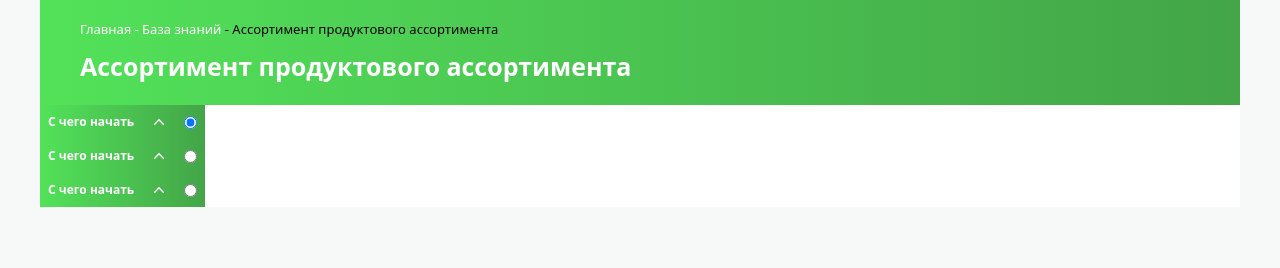
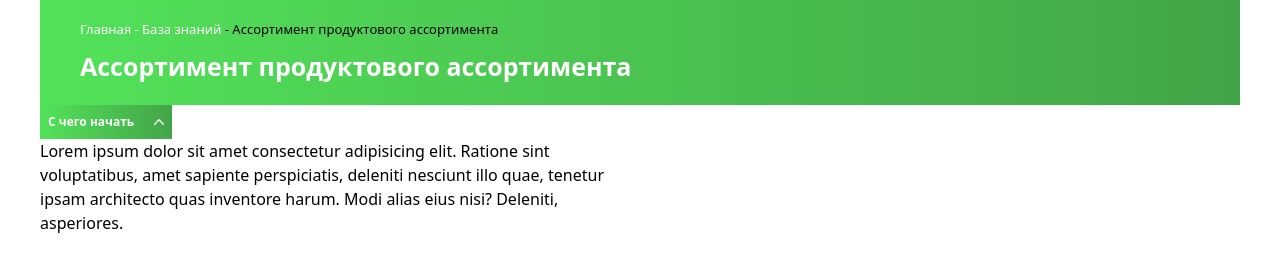
Before and after one commit to NigoraKenjayeva/rozn_Figma, a website: page public/article.html in a window 1280 px wide. Drawn offline with Linux system fonts and the light colour scheme.

Commit message:
accordion oxshamadi

```diff
--- a/js/script.js
+++ b/js/script.js
@@ -10,3 +10,13 @@ menuToggle.addEventListener('click', () => {
         mobileMenu.classList.add('-translate-x-full');
     }
 });
+
+
+// This codes is Accordions
+const faqs = document.querySelector('.faq');
+
+faqs.forEach(faq => {
+    faq.addEventListener('click', () => {
+        faq.classList.toggle('active');
+    });
+})
--- a/public/article.html
+++ b/public/article.html
@@ -1,37 +1,38 @@
 <!DOCTYPE html>
 <html lang="en">
+
 <head>
     <meta charset="UTF-8">
     <meta name="viewport" content="width=device-width, initial-scale=1.0">
     <title>Document</title>
     <link rel="stylesheet" href="../src/output.css">
+    <link rel="stylesheet" href="../src/accordion.css">
 </head>
-<body class="bg-[#F7F8F8]">
+
+<body class=" <!--bg-[#F7F8F8]--> ">
     <section class="bg-gradient-to-r from-[#52E259] to-[#43A548] max-w-[1200px] mx-auto">
-        <h4 class="text-white text-[13px] font-normal px-10 pt-5">Главная - База знаний <span class="text-black">- Ассортимент продуктового ассортимента </span></h4>
+        <h4 class="text-white text-[13px] font-normal px-10 pt-5">Главная - База знаний <span class="text-black">-
+                Ассортимент продуктового ассортимента </span></h4>
         <h2 class="text-white text-[25px] px-10 pb-5 pt-2 font-semibold">Ассортимент продуктового ассортимента</h2>
     </section>
     <section class="max-w-[1200px] mx-auto">
-        <div class="bg-white">
-            <div class="bg-gradient-to-r from-[#52e259] to-[#43A548] flex items-center gap-5 max-w-fit p-2">
-                <label for="first" class="text-[12px] text-white font-semibold">С чего начать</label>
+        <div class="bg-white faq">
+            <div class="question bg-gradient-to-r from-[#52e259] to-[#43A548] flex items-center gap-5 max-w-fit p-2">
+                <div class="text-[12px] text-white font-semibold">С чего начать</div>
                 <img src="../assets/svg/forward-top.svg" class="w-[10px]" alt="forward-top">
-                <input type="radio" name="accordion" id="first" checked>
             </div>
-            <div class="bg-gradient-to-r from-[#52e259] to-[#43A548] flex items-center gap-5 max-w-fit p-2">
-                <label for="second" class="text-[12px] text-white font-semibold">С чего начать</label>
-                <img src="../assets/svg/forward-top.svg" class="w-[10px]" alt="forward-top">
-                <input type="radio" name="accordion" id="second">
-            </div>
-            <div class="bg-gradient-to-r from-[#52e259] to-[#43A548] flex items-center gap-5 max-w-fit p-2">
-                <label for="third" class="text-[12px] text-white font-semibold">С чего начать</label>
-                <img src="../assets/svg/forward-top.svg" class="w-[10px]" alt="forward-top">
-                <input type="radio" name="accordion" id="third">
+            <div class="answer">
+                Lorem ipsum dolor sit amet consectetur adipisicing elit. Ratione sint voluptatibus, amet sapiente
+                perspiciatis, deleniti nesciunt illo quae, tenetur ipsam architecto quas inventore harum. Modi alias
+                eius nisi? Deleniti, asperiores.
             </div>
         </div>
         <div class="">
 
         </div>
     </section>
+
+    <script src="../js/script.js"></script>
 </body>
+
 </html>
--- a/src/accordion.css
+++ b/src/accordion.css
@@ -0,0 +1,7 @@
+.active {
+    max-height: 300px;
+}
+.faq {
+    max-width: 600px;
+    cursor: pointer;
+}
```
Also changed, not shown: src/output.css.
